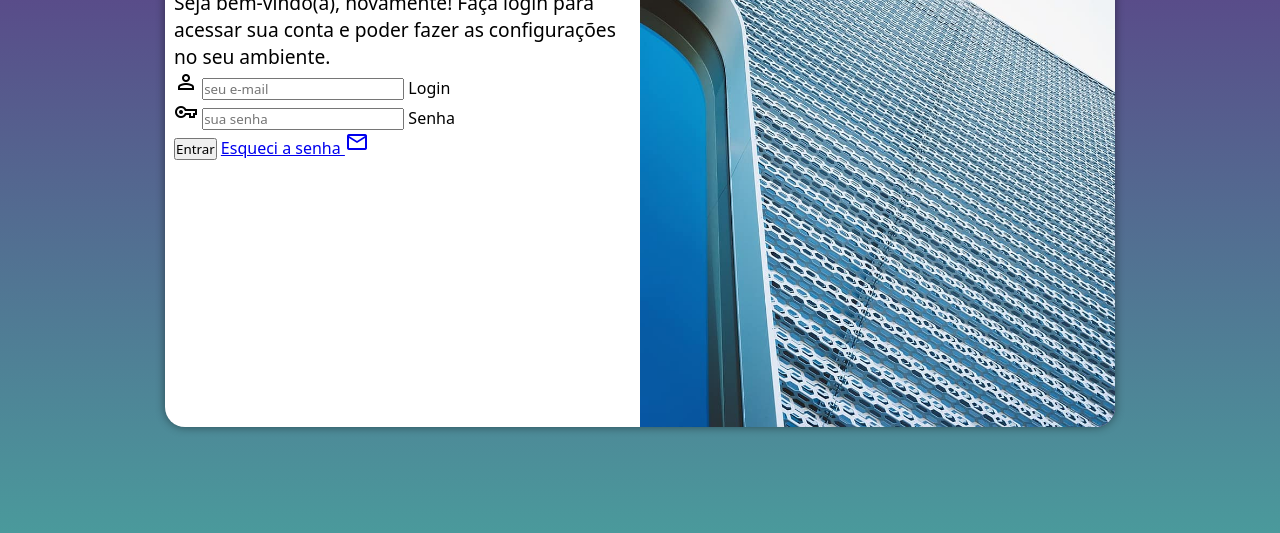
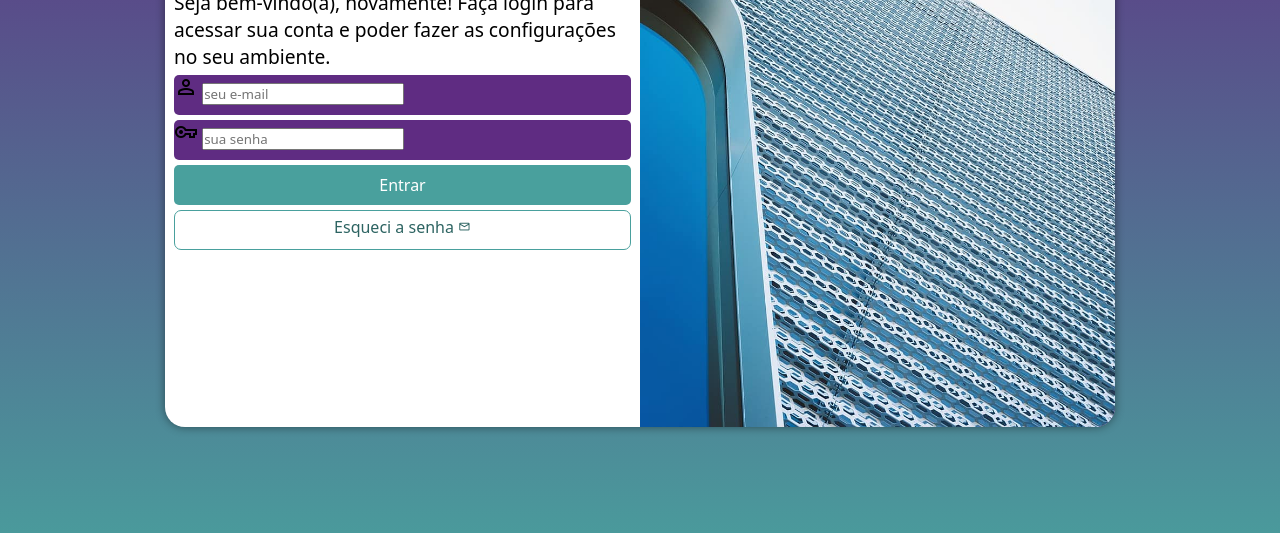
Before and after one commit to gabrielsilvasandes/projeto-tela-de-login, a plain HTML site: page index.html in a window 1280 px wide. Shown: the part 223-756 px from the top of the page. Drawn offline with nearby package versions, Linux system fonts and the light colour scheme.

Commit message:
atualização de estilo

```diff
--- a/estilos/style.css
+++ b/estilos/style.css
@@ -65,3 +65,55 @@ div#formulario > h1 {
 div#formulario > p {
     font-size: 0.8em;
 }
+
+form > div.campo {
+    background-color: #5F2C82;
+    display: block;
+    width: 100%;
+    height: 40px;
+    border-radius: 5px;
+    margin: 5px 0px;
+}
+
+div.campo > label {
+    display: none;
+}
+
+form > input[type=submit] {
+    display: block;
+    font-size: 1em;
+    width: 100%;
+    height: 40px;
+    background-color: #49A09D;
+    color: white;
+    border: none;
+    border-radius: 5px;
+    cursor: pointer;
+}
+
+form > input[type=submit]:hover {
+    background-color: #2D6462;
+}
+
+form > a.botao {
+    display: block;
+    text-align: center;
+    font-size: 1em;
+    width: 100%;
+    height: 40px;
+    padding: 5px;
+    margin-top: 5px;
+    background-color: white;
+    color: #2D6462;
+    border: 1px solid #49A09D;
+    border-radius: 7px;
+    text-decoration: none;
+}
+
+form > a.botao:hover {
+    background-color: #6CD3CF;
+}
+
+form > a.botao > span {
+    font-size: 0.8em;
+}
--- a/index.html
+++ b/index.html
@@ -29,7 +29,7 @@
                         <label for="isenha">Senha</label>
                     </div>
                     <input type="submit" value="Entrar">
-                    <a href="#">
+                    <a href="#" class="botao">
                         Esqueci a senha <span class="material-symbols-outlined">mail</span>
                     </a>
                 </form>
```
